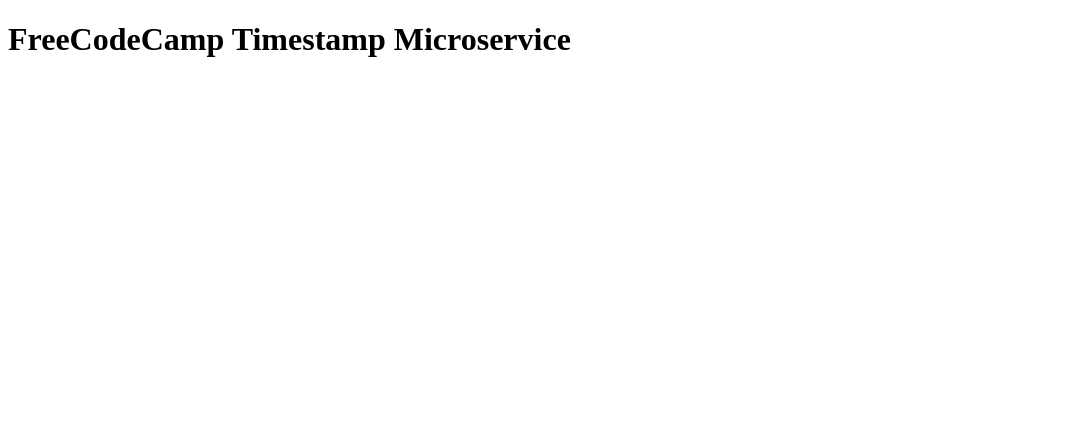
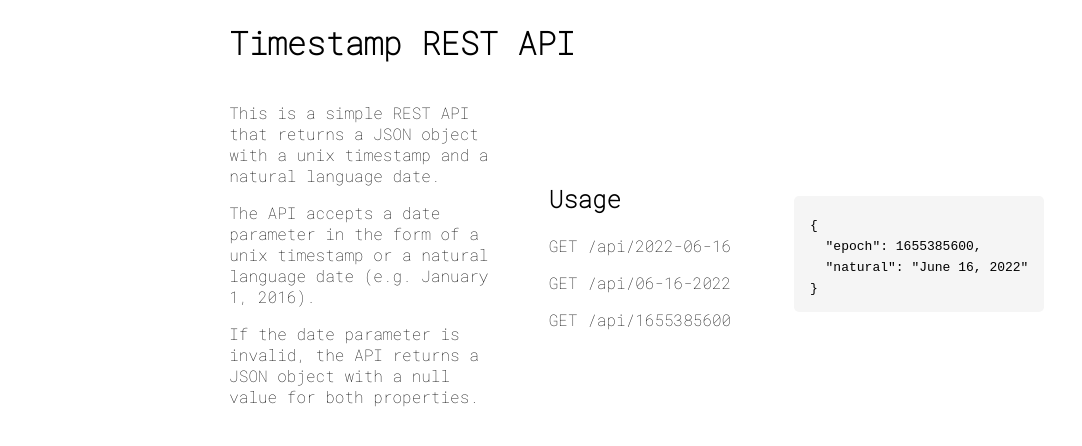
Before and after one commit to ChristianLapinig/fcc, a website: page backend-dev/projects/timestamp-microservice/views/index.html in a window 1280 px wide. Shown: the whole page, without its empty margins (0-1082 px from the left). Drawn offline with Linux system fonts and the light colour scheme.

Commit message:
Add docs page

```diff
--- /dev/null
+++ b/backend-dev/projects/timestamp-microservice/public/styles/styles.css
@@ -0,0 +1,27 @@
+html {
+  font-family: "Open Sans", sans-serif;
+  font-family: "Roboto Mono", monospace;
+  margin: 0;
+  padding: 0;
+}
+
+main {
+  margin: auto;
+  width: 65%;
+}
+
+.content {
+  display: grid;
+  grid-template-columns: 1fr 1fr 1fr;
+  gap: 1rem;
+}
+
+.content .split {
+  margin: auto;
+}
+
+.code {
+  background-color: #f5f5f5;
+  border-radius: 5px;
+  padding: 1rem;
+}
--- a/backend-dev/projects/timestamp-microservice/views/index.html
+++ b/backend-dev/projects/timestamp-microservice/views/index.html
@@ -2,9 +2,51 @@
 <html lang="en">
   <head>
     <meta charset="UTF-8" />
-    <title>Home | FCC Timestamp Microservice</title>
+    <title>Home | FCC Timestamp REST API</title>
+    <link rel="stylesheet" href="/public/styles/styles.css" />
+    <link rel="preconnect" href="https://fonts.googleapis.com" />
+    <link rel="preconnect" href="https://fonts.gstatic.com" crossorigin />
+    <link
+      href="https://fonts.googleapis.com/css2?family=Open+Sans:wght@300;400;500;600&family=Roboto+Mono:wght@100&display=swap"
+      rel="stylesheet"
+    />
   </head>
   <body>
-    <h1>FreeCodeCamp Timestamp Microservice</h1>
+    <main>
+      <h1>Timestamp REST API</h1>
+      <div class="content">
+        <div class="split">
+          <p>
+            This is a simple REST API that returns a JSON object with a unix
+            timestamp and a natural language date.
+          </p>
+          <p>
+            The API accepts a date parameter in the form of a unix timestamp or
+            a natural language date (e.g. January 1, 2016).
+          </p>
+          <p>
+            If the date parameter is invalid, the API returns a JSON object with
+            a null value for both properties.
+          </p>
+        </div>
+        <div class="split">
+          <h2>Usage</h2>
+          <p>GET /api/2022-06-16</p>
+          <p>GET /api/06-16-2022</p>
+          <p>GET /api/1655385600</p>
+        </div>
+        <div class="split code">
+          <code>
+            {
+            <br />
+            &nbsp;&nbsp;"epoch": 1655385600,
+            <br />
+            &nbsp;&nbsp;"natural": "June 16, 2022"
+            <br />
+            }
+          </code>
+        </div>
+      </div>
+    </main>
   </body>
 </html>
```
Also changed, not shown: backend-dev/projects/timestamp-microservice/index.js (+7 -11 lines), backend-dev/projects/timestamp-microservice/views/about.html (deleted, +0 -14 lines), backend-dev/projects/timestamp-microservice/views/usage.html (deleted, +0 -10 lines).
